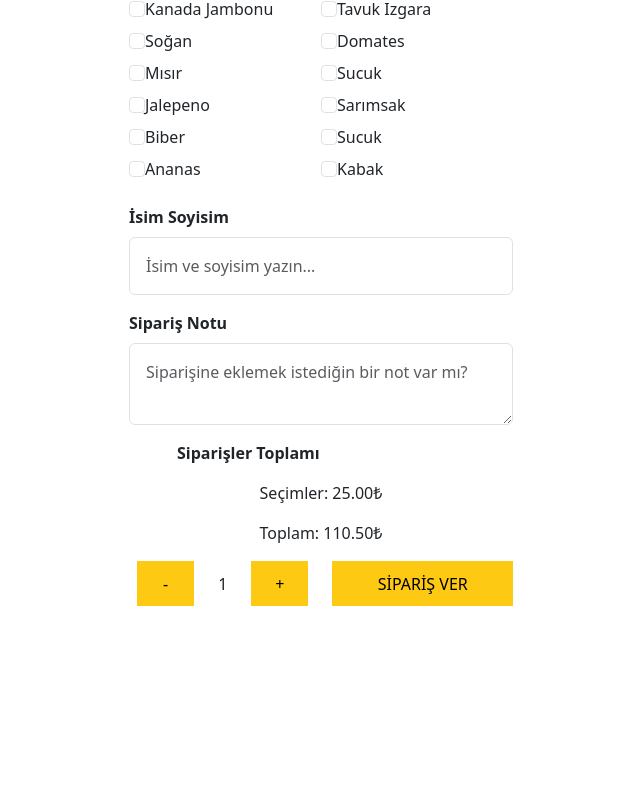
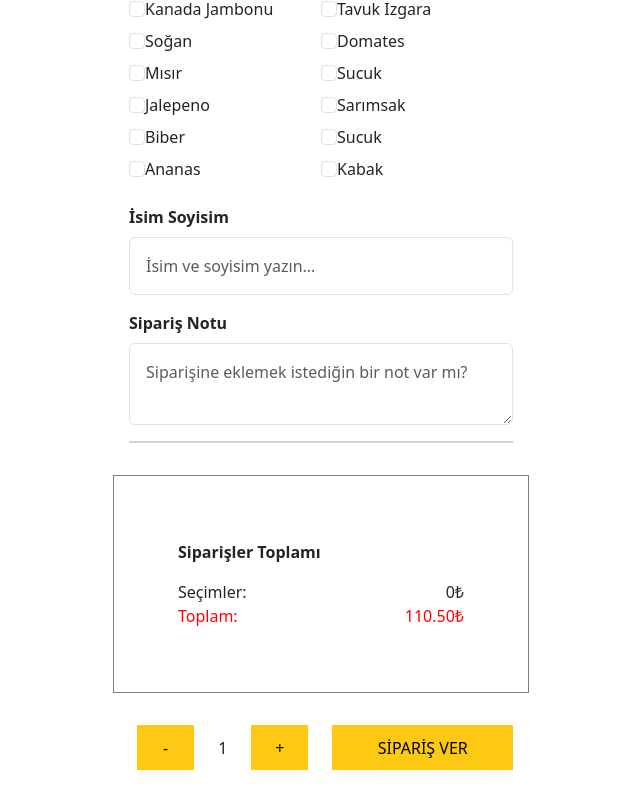
Before and after one commit to Emre-Karatekeli/s8-pizza-challenge, a React (Vite) app: page / in a window 1280 px wide. Shown: the part 851-1653 px from the top of the page, without its empty margins (319-959 px from the left). Before the commit the page ends 1489 px from the top, so only its background shows below. Built offline with nearby package versions, Linux system fonts and the light colour scheme.

Commit message:
checkbox'tan gelen extra ücreti tanımlandıır

```diff
--- a/src/components/CheckboxList.jsx
+++ b/src/components/CheckboxList.jsx
@@ -1,7 +1,7 @@
 import React, { useState } from 'react';
 import { Form, FormGroup, Input, Label } from 'reactstrap';
 
-export default function CheckboxList({ onValidationChange }) {
+export default function CheckboxList({ onValidationChange, onPriceChange  }) {
     const ingredients = [
         'Pepperoni', 'Sosis',
         'Kanada Jambonu', 'Tavuk Izgara',
@@ -34,6 +34,9 @@ export default function CheckboxList({ onValidationChange }) {
         }
 
         setSelectedIngredients(updatedSelection);
+
+        const price = updatedSelection.length * 5; // [Yeni Satır]
+        onPriceChange(price); // [Yeni Satır]
     };
 
     return (
--- a/src/components/OrderPage.css
+++ b/src/components/OrderPage.css
@@ -72,3 +72,9 @@
 .counter-order{
     margin: 0 3rem;
 }
+
+.siparisler-toplami{
+    border: 1px solid gray;
+    padding: 4rem;
+    margin: 2rem;
+}
--- a/src/components/OrderPage.jsx
+++ b/src/components/OrderPage.jsx
@@ -8,6 +8,11 @@ import NameInput from './NameInput';
 
 export default function OrderPage() {
     const [isOrderDisabled, setIsOrderDisabled] = useState(false); // [Yeni Satır] - Sipariş butonunun aktifliğini kontrol eden state
+
+    const [totalPrice, setTotalPrice] = useState(0); // [Yeni Satır]
+    const handlePriceChange = (price) => {
+        setTotalPrice(price); // [Yeni Satır] - CheckboxList'ten gelen fiyatı güncelleme işlemi
+    };
 
     const handleValidationChange = (isCheckboxValid, isNameValid) => { // [Yeni Satır] - Tüm validasyonları kontrol eden callback fonksiyonu
         setIsOrderDisabled(!(isCheckboxValid && isNameValid)); // Eğer validasyonlardan biri başarısızsa butonu pasif yap
@@ -30,7 +35,7 @@ export default function OrderPage() {
                     </NavItem>
                 </Nav>
             </header>
-            <section class="ordered-pizza">
+            <section className="ordered-pizza">
                 <h2>Position Absolute Acı Pizza</h2>
                 <div class="price-info">
                     <span class="total-price">85.50 ₺</span>
@@ -38,10 +43,10 @@ export default function OrderPage() {
                     <span class="quantity">(200)</span>
                 </div>
             </section>
-            <section class="pizza-description">
+            <section className="pizza-description">
                 <p>Frontent Dev olarak hala position:absolute kullanıyorsan bu çok acı pizza tam sana göre. Pizza, domates, peynir ve genellikle çeşitli diğer malzemelerle kaplanmış, daha sonra geleneksel olarak odun ateşinde bir fırında yüksek sıcaklıkta pişirilen, genellikle yuvarlak, düzleştirilmiş mayalı buğday bazlı hamurdan oluşan İtalyan kökenli lezzetli bir yemektir. . Küçük bir pizzaya bazen pizzetta denir.</p>
             </section>
-            <section class="choose-size-and-dough">
+            <section className="choose-size-and-dough">
                 <div class="chose-size">
                     <Form>
                         <FormGroup>
@@ -83,10 +88,12 @@ export default function OrderPage() {
                     </select>
                 </div>
             </section >
-            <section class="additional-ingredients">
-                <CheckboxList onValidationChange={(isCheckboxValid) => handleValidationChange(isCheckboxValid, null)} /> {/* [Değişiklik] - CheckboxList'in onValidationChange fonksiyonunu çağırmak için */}
+            <section className="additional-ingredients">
+                <CheckboxList
+                onValidationChange={(isCheckboxValid) => handleValidationChange(isCheckboxValid, null)}
+                onPriceChange={handlePriceChange}  /> {/* [Değişiklik] - CheckboxList'in onValidationChange fonksiyonunu çağırmak için */} {/*[Yeni Satır] */}
             </section>
-            <section class="siparis-notu">
+            <section className="siparis-notu">
                 <Form>
                     <NameInput onValidationChange={(isNameValid) => handleValidationChange(null, isNameValid)} /> {/* [Değişiklik] - NameInput'un onValidationChange fonksiyonunu çağırmak için */}
                     <FormGroup>
@@ -100,11 +107,21 @@ export default function OrderPage() {
                         />
                     </FormGroup>
                 </Form>
+                <div style={{ width: '100%', height: '2px', backgroundColor: 'lightgray' }}></div>
             </section>
             <section className="siparisler-toplami">
                 <p style={{ textAlign: 'left', fontWeight: 'bold' }}>Siparişler Toplamı</p>
-                <p>Seçimler: 25.00₺</p>
-                <p>Toplam: 110.50₺</p>
+
+                <div style={{ display: 'flex', justifyContent: 'space-between'}}>
+                    <span>Seçimler:</span>
+                    <span>{totalPrice}₺</span> {/* [Yeni Satır] */}
+
+                </div>
+
+                <div style={{ display: 'flex', justifyContent: 'space-between' }}>
+                    <span style={{color:'red', fontWeight: '#CE2829'}}>Toplam:</span>
+                    <span style={{color:'red', fontWeight: '#CE2829'}}>110.50₺</span>
+                </div>
             </section>
             <div className='counter-order'>
                 <CounterWithOrder isDisabled={isOrderDisabled} /> {/* [Değişiklik] - CounterWithOrder'a isDisabled prop'u eklenerek sipariş butonu kontrol edildi */}
```
